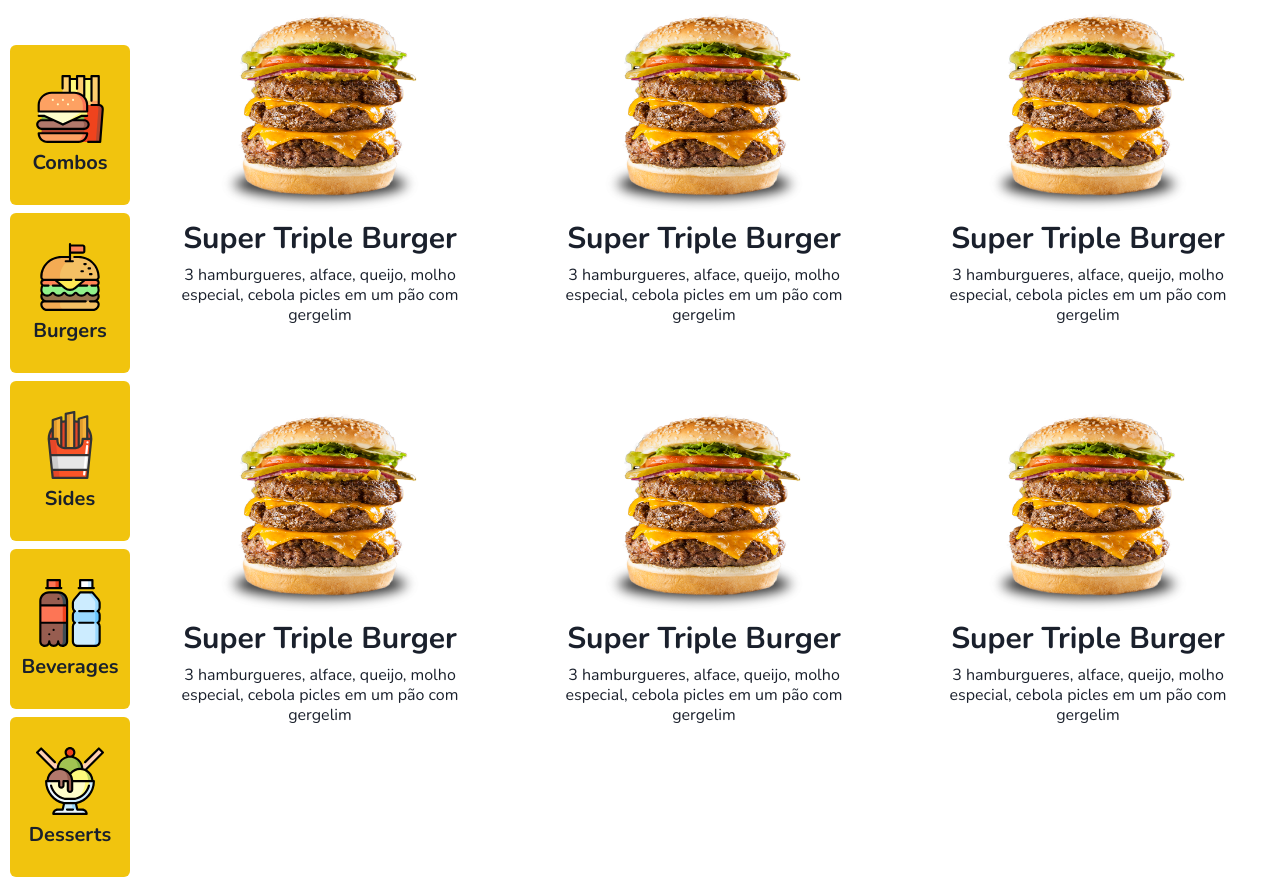
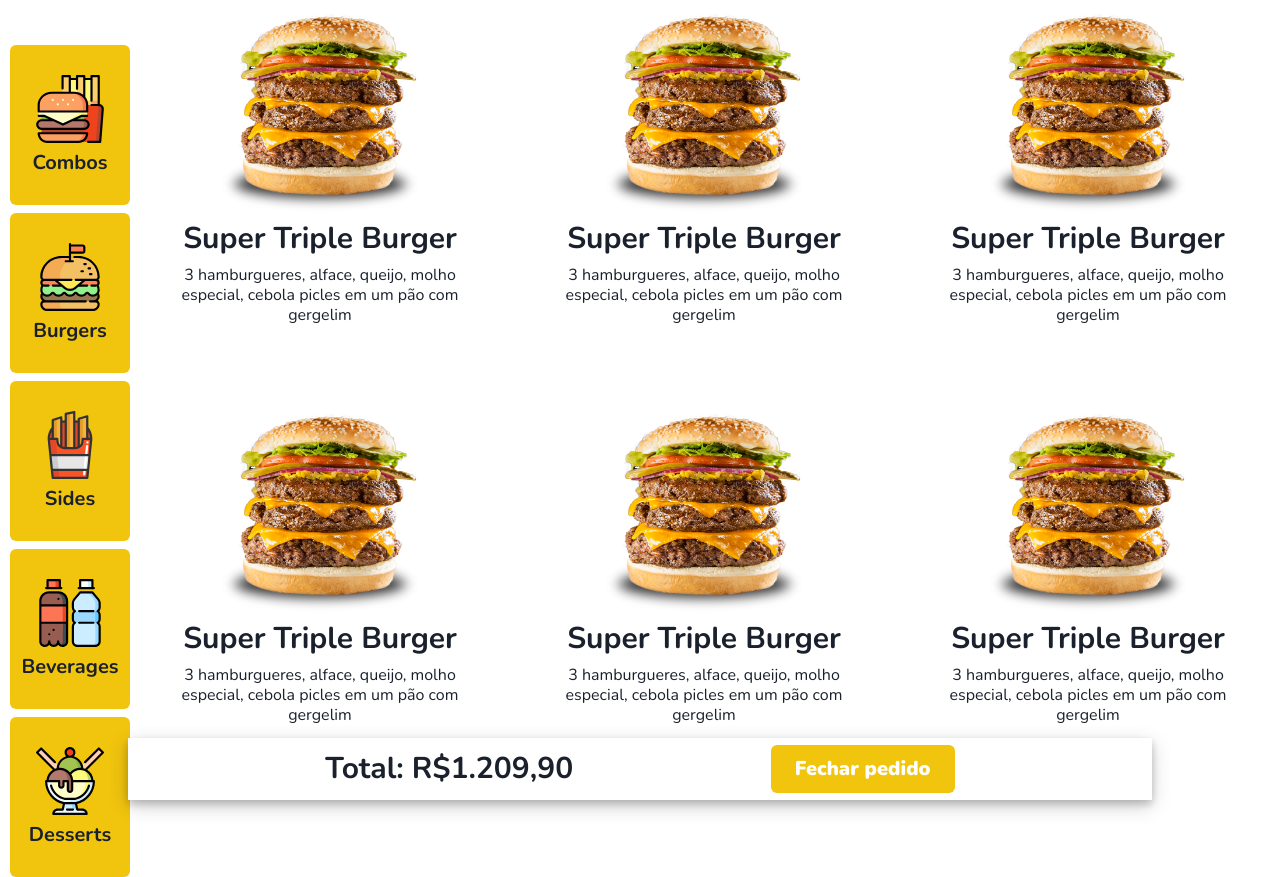
Before and after one commit to afmelo92/burger-project, a Next.js app: page /menu in a window 1280 px wide. Built offline with nearby package versions, Linux system fonts and the light colour scheme.

Commit message:
Add Cart component

```diff
--- /dev/null
+++ b/src/components/Cart/index.tsx
@@ -0,0 +1,38 @@
+import { HStack, Button, Heading } from '@chakra-ui/react'
+
+const Cart: React.FC = () => {
+  return (
+    <HStack
+      position="absolute"
+      bottom="0"
+      overflow="hidden"
+      backgroundColor="white"
+      w="full"
+      maxW="80%"
+      justifyContent="space-evenly"
+      h="62px"
+      p="2"
+      // boxShadow=S"xl"
+      sx={{
+        'box-shadow':
+          '0 4px 8px 0 rgba(0, 0, 0, 0.2), 0 6px 20px 0 rgba(0, 0, 0, 0.19)'
+      }}
+      // border="2px"
+    >
+      <Heading fontSize="3xl" fontWeight="bold">
+        Total: R$1.209,90
+      </Heading>
+      <Button
+        p="6"
+        backgroundColor="yellow.500"
+        fontSize="xl"
+        fontWeight="black"
+        textColor="white"
+      >
+        Fechar pedido
+      </Button>
+    </HStack>
+  )
+}
+
+export default Cart
--- a/src/templates/Menu/index.tsx
+++ b/src/templates/Menu/index.tsx
@@ -1,4 +1,5 @@
 import { HStack, Fade } from '@chakra-ui/react'
+import Cart from 'components/Cart'
 import ProductsGrid from 'components/ProductsGrid'
 import SideMenu from 'components/SideMenu'
 import BaseTemplate from 'templates/Base'
@@ -19,6 +20,7 @@ const MenuTemplate = () => {
           <SideMenu />
           <ProductsGrid />
         </HStack>
+        <Cart />
       </BaseTemplate>
     </Fade>
   )
```
